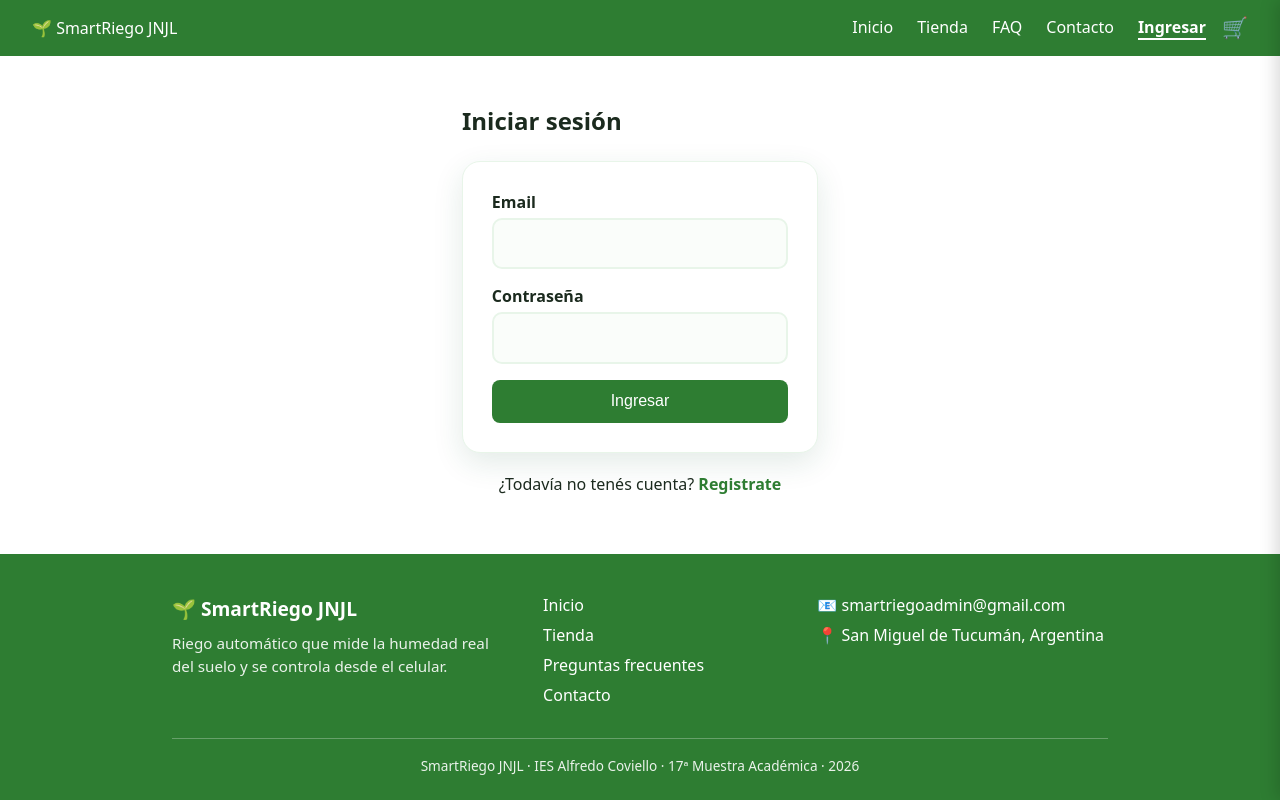
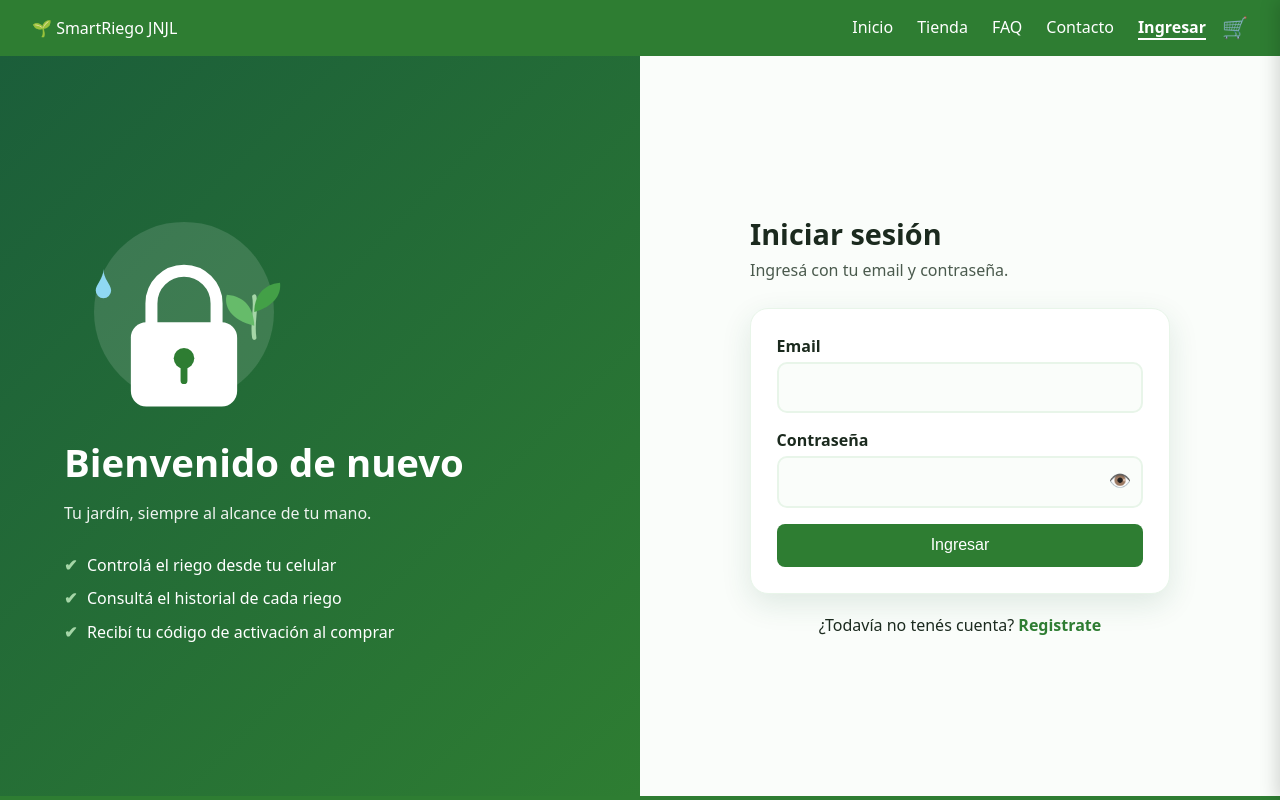
Before and after one commit to leandromonty/smartriego-web, a React (Vite) app: page /login in a window 1280 px wide. Shown: the top 800 px of the page. Built offline with nearby package versions, Linux system fonts and the light colour scheme.

Commit message:
Rediseño de ingreso y registro

```diff
--- a/src/index.css
+++ b/src/index.css
@@ -330,8 +330,6 @@ p { line-height: 1.55; }
 
   /* Acceso (login/registro) */
 
-.auth { padding: 3rem 2rem; max-width: 420px; margin: 0 auto; }
-.auth h2 { margin-bottom: 1.5rem; }
 .auth-cambio { margin-top: 1.2rem; text-align: center; }
 .auth-cambio a { color: var(--verde); font-weight: 600; }
 .btn:disabled { opacity: .6; cursor: wait; }
@@ -406,7 +404,7 @@ p { line-height: 1.55; }
 }
 
 @media (max-width: 600px) {
-  .tienda, .contacto, .faq, .auth, .checkout, .cuenta { padding: 2rem 1.25rem; }
+  .tienda, .contacto, .faq, .checkout, .cuenta { padding: 2rem 1.25rem; }
   .seccion { padding: 2.75rem 1.25rem; }
   .seccion h2 { font-size: 1.5rem; margin-bottom: 1.5rem; }
   .beneficios { padding: 2rem 1.25rem; }
@@ -425,3 +423,45 @@ p { line-height: 1.55; }
 /* Footer siempre al pie, aunque la página tenga poco contenido */
 #root { min-height: 100vh; display: flex; flex-direction: column; }
 #root > main { flex: 1; }
+
+/* Acceso: ingresar y registro */
+.acceso { display: grid; grid-template-columns: 1fr 1fr; min-height: calc(100vh - 60px); }
+.acceso-panel { display: flex; flex-direction: column; justify-content: center; align-items: flex-start; gap: .8rem;
+  padding: 3rem clamp(1.5rem, 5vw, 4.5rem); color: white; background: linear-gradient(135deg, var(--verde-oscuro) 0%, var(--verde) 100%); }
+.acceso-ilustracion { width: 100%; max-width: 240px; margin-bottom: .5rem; }
+.acceso-panel h2 { font-size: clamp(1.7rem, 3.4vw, 2.4rem); }
+.acceso-panel p { opacity: .92; }
+.acceso-beneficios { list-style: none; margin-top: 1rem; display: grid; gap: .7rem; }
+.acceso-beneficios li { display: flex; gap: .6rem; align-items: baseline; }
+.acceso-beneficios li span { color: #a5d6a7; font-weight: 700; }
+.acceso-lado { display: flex; align-items: center; justify-content: center; padding: 2.5rem 1.5rem; background: #fafdfa; }
+.acceso-caja { width: 100%; max-width: 420px; }
+.acceso-caja h1 { font-size: 1.8rem; margin-bottom: .3rem; }
+.acceso-sub { color: #4a5a4d; margin-bottom: 1.6rem; }
+.acceso-form { display: flex; flex-direction: column; gap: 1rem; padding: 1.6rem; border-radius: 18px; background: white;
+  box-shadow: 0 10px 30px rgba(27, 94, 58, .12); border: 1px solid var(--verde-claro); }
+.acceso-form label { display: flex; flex-direction: column; gap: .3rem; font-weight: 600; }
+.acceso-form input { width: 100%; padding: .8rem; border: 2px solid var(--verde-claro); border-radius: 10px; font: inherit;
+  background: #fafdfa; transition: border-color .2s, box-shadow .2s; }
+.acceso-form input:focus { outline: none; border-color: var(--verde); box-shadow: 0 0 0 3px rgba(46, 125, 50, .15); }
+.acceso-form input:-webkit-autofill { -webkit-box-shadow: 0 0 0 100px #f1faf2 inset; -webkit-text-fill-color: var(--texto); }
+.campo-password { position: relative; display: block; font-weight: 400; }
+.campo-password input { padding-right: 3rem; }
+.ojo { position: absolute; right: .4rem; top: 50%; transform: translateY(-50%); background: none; border: none;
+  cursor: pointer; font-size: 1.15rem; padding: .35rem; border-radius: 8px; }
+.ojo:hover { background: var(--verde-claro); }
+.fuerza small { color: #4a5a4d; }
+.fuerza-barra { display: grid; grid-template-columns: repeat(3, 1fr); gap: .3rem; margin-bottom: .3rem; }
+.fuerza-barra span { height: 6px; border-radius: 999px; background: #dfe8e1; transition: background .2s; }
+.nivel-1 span:nth-child(-n+1) { background: #e53935; }
+.nivel-2 span:nth-child(-n+2) { background: #fbc02d; }
+.nivel-3 span { background: var(--verde); }
+.error-caja { padding: .7rem .9rem; border-radius: 10px; background: #fdecea; border: 1px solid #f5c2bd; }
+
+@media (max-width: 800px) {
+  .acceso { grid-template-columns: 1fr; min-height: 0; }
+  .acceso-panel { align-items: center; text-align: center; padding: 2rem 1.25rem; gap: .5rem; }
+  .acceso-ilustracion { max-width: 130px; }
+  .acceso-beneficios { display: none; }
+  .acceso-lado { padding: 1.75rem 1.25rem 2.5rem; }
+}
--- a/src/pages/Acceso.jsx
+++ b/src/pages/Acceso.jsx
@@ -1,6 +1,26 @@
 import { useState } from 'react'
 import { Link, useLocation, useNavigate } from 'react-router-dom'
 import { useAuth } from '../context/useAuth'
+
+// Mide qué tan segura es la contraseña (solo informativo; el mínimo real es 8).
+function fuerzaPassword(pass) {
+  let puntos = 0
+  if (pass.length >= 8) puntos++
+  if (pass.length >= 12) puntos++
+  if (/[a-z]/.test(pass) && /[A-Z]/.test(pass)) puntos++
+  if (/\d/.test(pass)) puntos++
+  if (/[^A-Za-z0-9]/.test(pass)) puntos++
+  if (!pass) return { nivel: 0, texto: '' }
+  if (puntos <= 2) return { nivel: 1, texto: 'Débil' }
+  if (puntos <= 3) return { nivel: 2, texto: 'Media' }
+  return { nivel: 3, texto: 'Fuerte' }
+}
+
+const BENEFICIOS = [
+  'Controlá el riego desde tu celular',
+  'Consultá el historial de cada riego',
+  'Recibí tu código de activación al comprar',
+]
 
 export default function Acceso({ modo }) {
   const esRegistro = modo === 'registro'
@@ -11,8 +31,10 @@ export default function Acceso({ modo }) {
   const [datos, setDatos] = useState({ nombre: '', email: '', password: '' })
   const [error, setError] = useState('')
   const [cargando, setCargando] = useState(false)
+  const [verPassword, setVerPassword] = useState(false)
 
   const handleChange = (e) => setDatos({ ...datos, [e.target.name]: e.target.value })
+  const fuerza = fuerzaPassword(datos.password)
 
   const handleSubmit = async (e) => {
     e.preventDefault()
@@ -36,26 +58,71 @@ export default function Acceso({ modo }) {
   }
 
   return (
-    <section className="auth">
-      <h2>{esRegistro ? 'Crear cuenta' : 'Iniciar sesión'}</h2>
+    <section className="acceso">
+      <aside className="acceso-panel">
+        <img className="acceso-ilustracion" src="/img/acceso-ilustracion.svg" alt="" />
+        <h2>{esRegistro ? 'Creá tu cuenta' : 'Bienvenido de nuevo'}</h2>
+        <p>Tu jardín, siempre al alcance de tu mano.</p>
+        <ul className="acceso-beneficios">
+          {BENEFICIOS.map((b) => (
+            <li key={b}><span aria-hidden="true">✔</span> {b}</li>
+          ))}
+        </ul>
+      </aside>
 
-      <form className="contacto-form" onSubmit={handleSubmit} noValidate>
+      <div className="acceso-lado">
+        <div className="acceso-caja">
+          <h1>{esRegistro ? 'Crear cuenta' : 'Iniciar sesión'}</h1>
+          <p className="acceso-sub">
+            {esRegistro
+              ? 'Completá tus datos para empezar.'
+              : 'Ingresá con tu email y contraseña.'}
+          </p>
+
+          <form className="acceso-form" onSubmit={handleSubmit} noValidate>
             {esRegistro && (
               <label>
                 Nombre
-            <input name="nombre" value={datos.nombre} onChange={handleChange} />
+                <input name="nombre" value={datos.nombre} onChange={handleChange} autoComplete="name" />
               </label>
             )}
+
             <label>
               Email
-          <input name="email" type="email" value={datos.email} onChange={handleChange} />
+              <input name="email" type="email" value={datos.email} onChange={handleChange} autoComplete="email" />
             </label>
+
             <label>
               Contraseña
-          <input name="password" type="password" value={datos.password} onChange={handleChange} />
+              <span className="campo-password">
+                <input
+                  name="password"
+                  type={verPassword ? 'text' : 'password'}
+                  value={datos.password}
+                  onChange={handleChange}
+                  autoComplete={esRegistro ? 'new-password' : 'current-password'}
+                />
+                <button
+                  type="button"
+                  className="ojo"
+                  onClick={() => setVerPassword((v) => !v)}
+                  aria-label={verPassword ? 'Ocultar contraseña' : 'Mostrar contraseña'}
+                >
+                  {verPassword ? '🙈' : '👁️'}
+                </button>
+              </span>
             </label>
 
-        {error && <p className="error">{error}</p>}
+            {esRegistro && datos.password && (
+              <div className="fuerza" aria-live="polite">
+                <div className={`fuerza-barra nivel-${fuerza.nivel}`}>
+                  <span /><span /><span />
+                </div>
+                <small>Seguridad: {fuerza.texto} · mínimo 8 caracteres</small>
+              </div>
+            )}
+
+            {error && <p className="error error-caja" role="alert">⚠️ {error}</p>}
 
             <button type="submit" className="btn" disabled={cargando}>
               {cargando ? 'Un momento...' : esRegistro ? 'Crear cuenta' : 'Ingresar'}
@@ -75,6 +142,8 @@ export default function Acceso({ modo }) {
               </>
             )}
           </p>
+        </div>
+      </div>
     </section>
   )
 }
```
Also changed, not shown: public/img/acceso-ilustracion.svg (added). Lines whose indentation alone changed are shown as unchanged.
